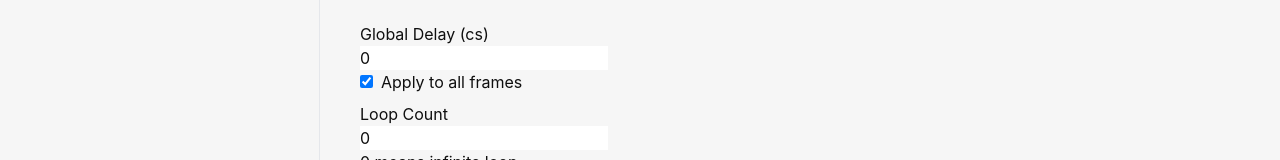
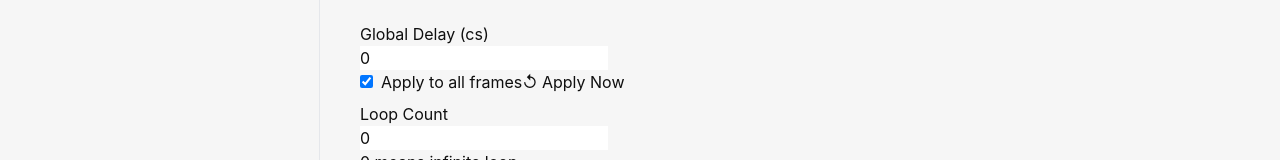
Before and after one commit to madspaaskesen/gifmeta-gui, a React (Vite) app: page / in a window 1280 px wide. Both pictures are taken after a click on the label "Apply to all frames". Shown: the part 214-374 px from the top of the page. Built offline with nearby package versions, Linux system fonts and the light colour scheme.

Commit message:
⧴ Adding apply to all deplay settings.

```diff
--- a/src/GifMetaApp.jsx
+++ b/src/GifMetaApp.jsx
@@ -13,6 +13,7 @@ function GifMetaApp() {
   const [selectedFrame, setSelectedFrame] = useState(null);
   const [defaultDelay, setDefaultDelay] = useState(0);
   const [loopCount, setLoopCount] = useState(0);
+  const [applyToAll, setApplyToAll] = useState(false);
   const [inputPath, setInputPath] = useState('');
   const [outputPath, setOutputPath] = useState('');
 
@@ -33,6 +34,14 @@ function GifMetaApp() {
 
     const statusMsg = `📁 ${shortName} · Duration: ${totalDuration}cs · Loops: ${loopCount} · Frames: ${metadata.frames.length} · ✔`;
     setStatus(statusMsg);
+
+    if (selectedFrame !== null && metadata.frames) {
+      const updated = metadata.frames.find(f => f.index === selectedFrame.index);
+      if (updated) {
+        setSelectedFrame(updated);
+      }
+    }
+
   }, [metadata?.frames, inputPath, loopCount, defaultDelay]);
 
   function shortenFilename(name, maxLength = 25) {
@@ -61,6 +70,7 @@ function GifMetaApp() {
     if (!path) return;
 
     setInputPath(path);
+    setApplyToAll(false);
     setStatus("Loading…");
 
     // Auto-suggest output path (same folder, different file name)
@@ -147,7 +157,10 @@ function GifMetaApp() {
 
             <input type="radio" name="my_tabs" className="tab" aria-label="⚙️ Settings" />
             <div className="tab-content bg-base-100 border-base-300 p-6">
-              <SettingsTab metadata={metadata} setMetadata={setMetadata} loopCount={loopCount} setLoopCount={setLoopCount} defaultDelay={defaultDelay} setDefaultDelay={setDefaultDelay} />
+              <SettingsTab metadata={metadata} setMetadata={setMetadata}
+                loopCount={loopCount} setLoopCount={setLoopCount}
+                defaultDelay={defaultDelay} setDefaultDelay={setDefaultDelay}
+                applyToAll={applyToAll} setApplyToAll={setApplyToAll}/>
             </div>
 
             <input type="radio" name="my_tabs" className="tab" aria-label="🧠 JSON" />
--- a/src/components/SettingsTab.jsx
+++ b/src/components/SettingsTab.jsx
@@ -1,8 +1,6 @@
 import React, { useState } from 'react';
 
-export default function SettingsTab({ loopCount, setLoopCount, defaultDelay, setDefaultDelay, applyGlobalDelayToAll }) {
-  const [applyToAll, setApplyToAll] = useState(false);
-
+export default function SettingsTab({ metadata, setMetadata, loopCount, setLoopCount, defaultDelay, setDefaultDelay, applyToAll, setApplyToAll }) {
   const handleDelayChange = (e) => {
     const value = parseInt(e.target.value, 10) || 0;
     setDefaultDelay(value);
@@ -11,6 +9,16 @@ export default function SettingsTab({ loopCount, setLoopCount, defaultDelay, set
   const handleLoopChange = (e) => {
     const value = parseInt(e.target.value, 10) || 0;
     setLoopCount(value);
+  };
+
+  const applyToAllChange = (e) => {
+    if (!applyToAll) {
+      const updatedFrames = metadata.frames.map((f) =>
+        f.index >= 0 ? { ...f, delay: delay_cs } : f
+      );
+      setMetadata({ ...metadata, frames: updatedFrames });
+    }
+    setApplyToAll(!applyToAll);
   };
 
   function setTheme(theme) {
@@ -33,10 +41,17 @@ export default function SettingsTab({ loopCount, setLoopCount, defaultDelay, set
               type="checkbox"
               className="checkbox checkbox-sm"
               checked={applyToAll}
-              onChange={() => setApplyToAll(!applyToAll)}
+              onChange={(e) => setApplyToAll(e.target.checked)}
             />
             <span className="label-text ml-2">Apply to all frames</span>
           </label>
+          {applyToAll && (
+            <button className="btn btn-sm" onClick={() => {
+              setMetadata({ ...metadata, frames: metadata.frames.map(f => ({ ...f, delay_cs: defaultDelay }))});
+            }}>
+              ↺ Apply Now
+            </button>
+          )}
         </p>
       </fieldset>
 
```
